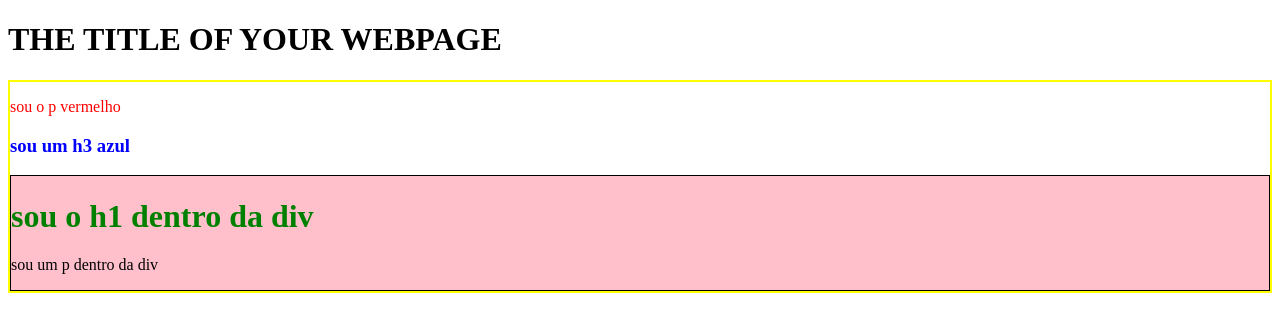
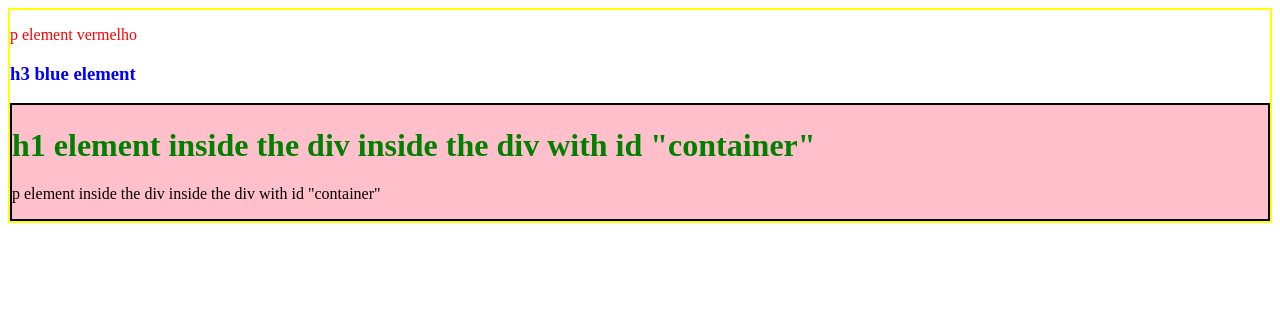
Before and after one commit to ivanmarcelomatos/ivanStudiesAndExercises, a plain HTML site: page index.html in a window 1280 px wide. Drawn offline with Linux system fonts and the light colour scheme.

Commit message:
README.md added

```diff
--- a/index.html
+++ b/index.html
@@ -1,15 +1,13 @@
 <!DOCTYPE html>
 <html lang="en">
-<head>
+  <head>
     <meta charset="UTF-8">
     <meta name="viewport" content="width=device-width, initial-scale=1.0">
     <title>Document</title>
     <script src="./js-file.js" defer></script>
-</head>
+  </head>
 
-<!-- The DOM -->
-<body>
-    <h1>THE TITLE OF YOUR WEBPAGE</h1>
+  <body>
     <div id="container">
     </div>
   </body>
--- a/js-file.js
+++ b/js-file.js
@@ -6,36 +6,36 @@ container.style.border = "2px solid yellow";
 
 // Create a <p> element with red text
 const pElement = document.createElement('p');
-pElement.textContent = "sou o p vermelho";
+pElement.textContent = "p element vermelho";
 pElement.style.color = 'red';
 container.appendChild(pElement);
 
 
 // Create an <h3> element with blue text
 const h3Element = document.createElement('h3');
-h3Element.textContent = "sou um h3 azul";
+h3Element.textContent = 'h3 blue element';
 h3Element.style.color = 'blue';
 container.appendChild(h3Element);
 
 
 // Create a <div> element with black border and pink background color
 const divElement = document.createElement('div');
-divElement.style.border = '1px solid black';
+divElement.style.border = '2px solid black';
 divElement.style.backgroundColor = 'pink';
 
 
 
 // Create an <h1> element inside the <div> element
 const h1InsideDiv = document.createElement('h1');
-h1InsideDiv.textContent = "sou o h1 dentro da div"
-h1InsideDiv.style.color = "green";
+h1InsideDiv.textContent = 'h1 element inside the div inside the div with id "container"';
+h1InsideDiv.style.color = 'green';
 divElement.appendChild(h1InsideDiv);
 
 
 
 // Create a <p> element inside the <div> element
 const pElementInsideDiv = document.createElement('p');
-pElementInsideDiv.textContent = 'sou um p dentro da div';
+pElementInsideDiv.textContent = 'p element inside the div inside the div with id "container"';
 divElement.appendChild(pElementInsideDiv);
 
 
```
Also changed, not shown: README.md (added).
